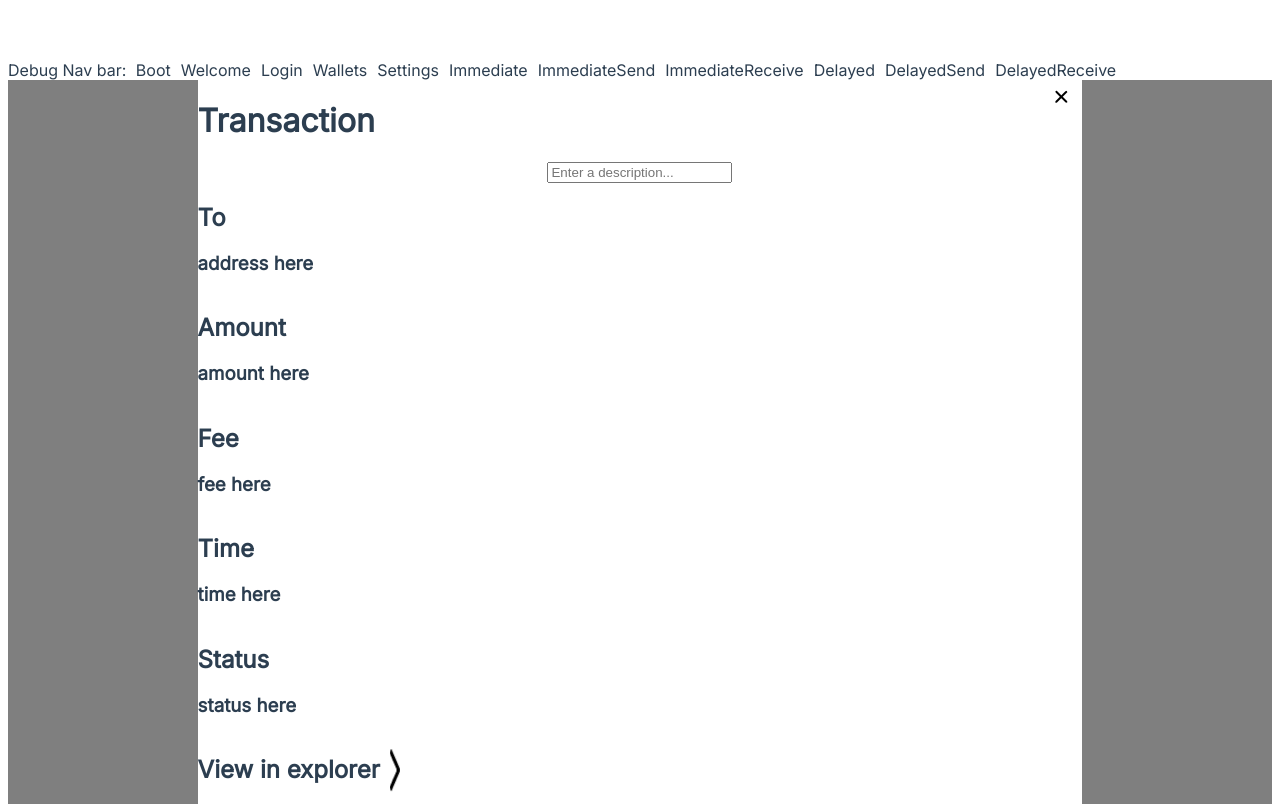
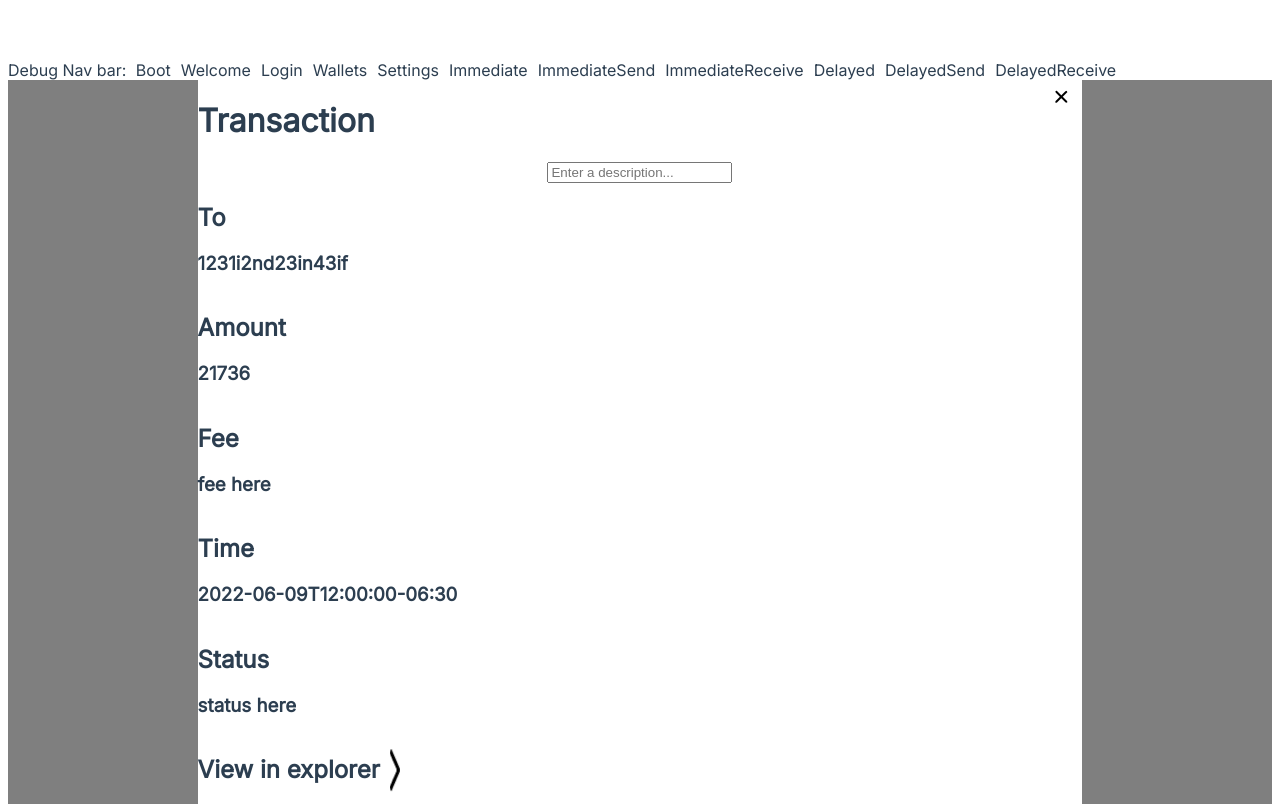
Before and after one commit to epiccurious/arctica-frontend, a Vue app: page /wallets/immediate in a window 1280 px wide. Both pictures are taken after a click on the element 640 px from the left and 370 px from the top of the page. Built offline with nearby package versions, Linux system fonts and the light colour scheme.

Commit message:
made transaction component render conditionally based on data provided by transactions page

```diff
--- a/src/components/Transaction.vue
+++ b/src/components/Transaction.vue
@@ -11,12 +11,12 @@
 
         <div class="tx_block">
             <h2>To</h2>
-            <h3>address here</h3>
+            <h3>{{ this.transaction.address }}</h3>
         </div>
 
         <div class="tx_block">
             <h2>Amount</h2>
-            <h3>amount here</h3>
+            <h3>{{ this.transaction.balance }}</h3>
         </div>
 
         <div class="tx_block">
@@ -26,7 +26,7 @@
 
         <div class="tx_block">
             <h2>Time</h2>
-            <h3>time here</h3>
+            <h3>{{ this.transaction.datetime }}</h3>
         </div>
 
         <div class="tx_block">
@@ -46,7 +46,7 @@
 
 <script>
 export default {
-    props: ['transactions' ],
+    props: ['transaction'],
     methods: {},
 }
 </script>
--- a/src/views/immediate/Transactions.vue
+++ b/src/views/immediate/Transactions.vue
@@ -1,12 +1,12 @@
 <template>
-<Transaction v-if="transactionView == true" v-on:closeOut="closeOut"/>
-  <div v-else class="page">
+<Transaction v-if="transactionView" v-on:closeOut="closeOut" :transaction="transactions[transactionView - 1]" />
+<div v-else class="page">
     <NavImmediate />
       <div class="dashboard">
         <div class="head_container">
           <h1>Transaction History</h1>
         </div>
-        <div @click="transactionDetail()" v-for="transaction in transactions" :key="transaction.id" class="transaction_container">
+        <div @click="transactionDetail(transaction.id)" v-for="transaction in transactions" :key="transaction.id" class="transaction_container">
           <div class="transaction_container_left">
           <h2>{{ transaction.address }}</h2>
           <h3>{{ transaction.datetime }}</h3>
@@ -17,7 +17,7 @@
           </div>
         </div>
       </div>
-  </div>
+</div>
 </template>
 
 <!-- Need search and filter component -->
@@ -40,13 +40,15 @@ export default {
               {id: 2, address: '134jfni348f44523', balance: 29345, fiat_currency: 15.28, datetime: '2022-06-09T12:00:00-06:30'},
               {id: 3, address: '158jgj58jj85449j', balance: 101866, fiat_currency: 60.21, datetime: '2022-06-09T12:00:00-06:30'}
           ],
-          transactionView: false,
+          transactionView: false
+
+
       }
   },
     methods: {
-      transactionDetail(){
-          console.log(`transaction ${this.transactions.id} clicked`)
-          this.transactionView = true
+      transactionDetail(transactionId){
+          console.log(`transaction ${transactionId} clicked`)
+          this.transactionView = transactionId
       },
       closeOut(){
           console.log('detail window closed')
```
